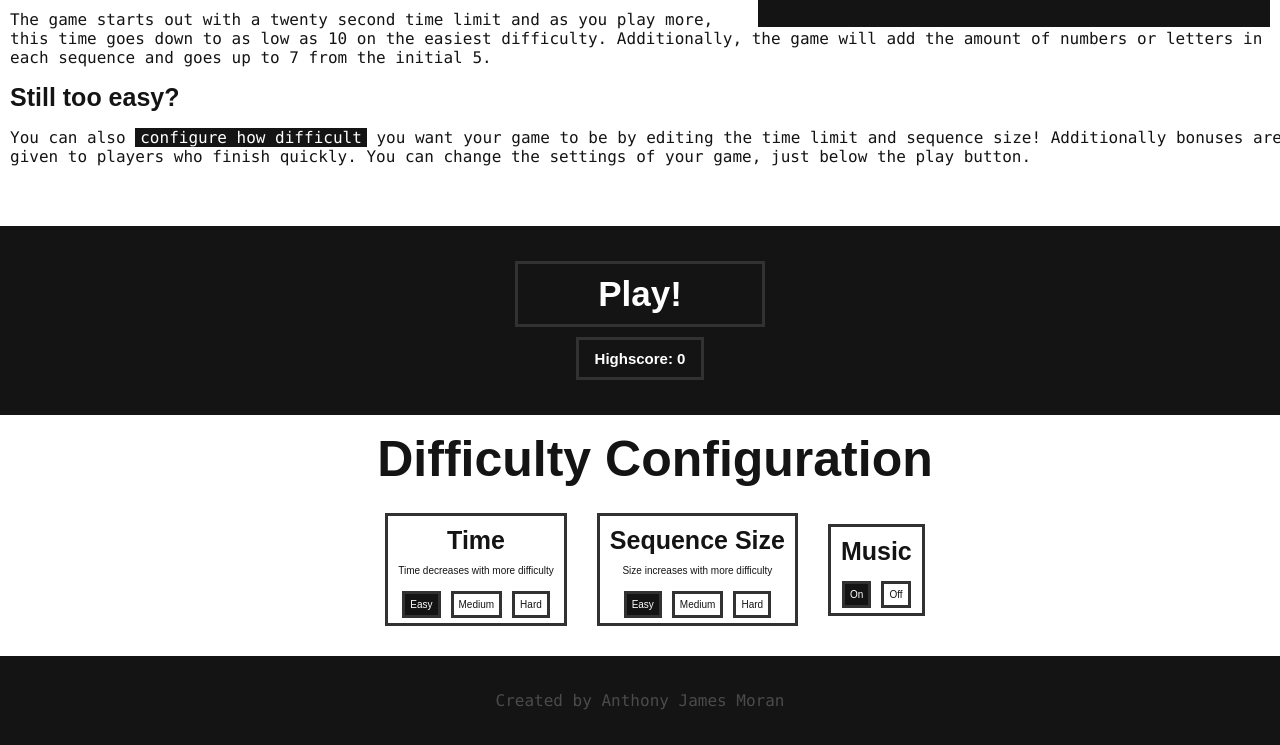
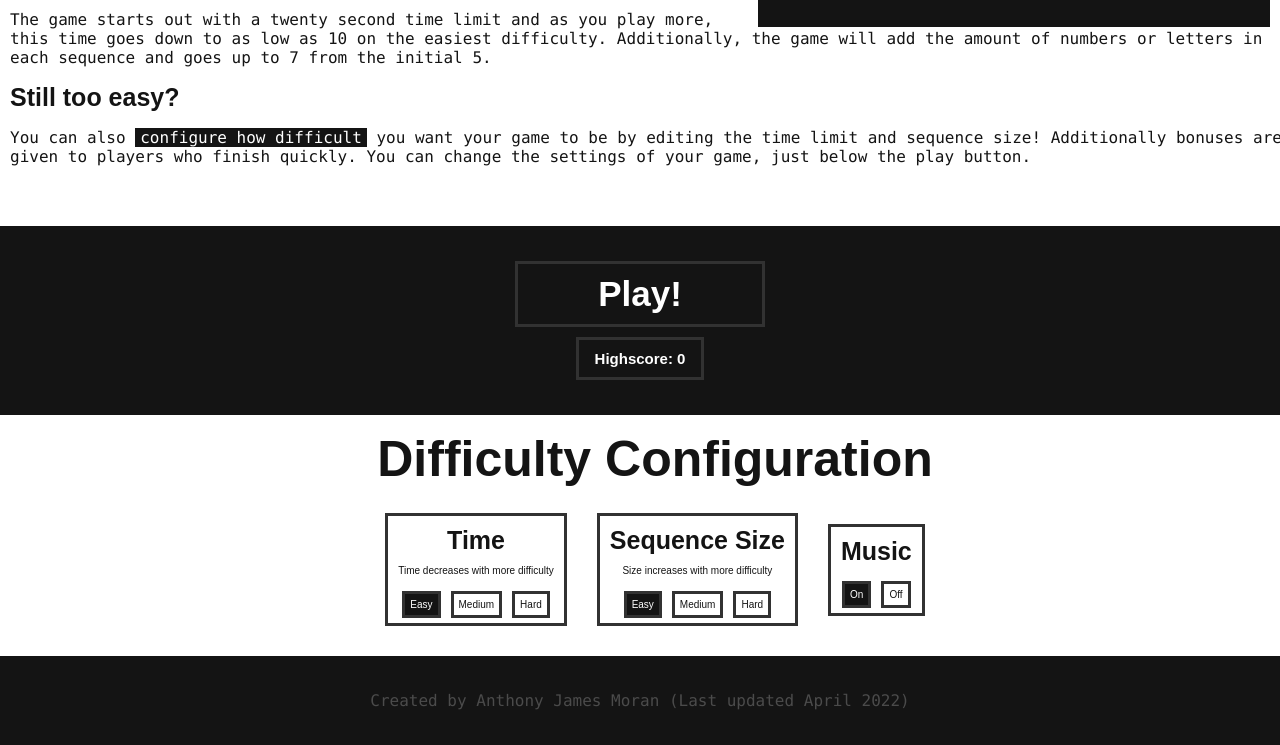
Before and after one commit to doppio-320/doppio-320.github.io, a plain HTML site: page games/ordle/instructionspage/menu.html in a window 1280 px wide. Shown: the part 785-1530 px from the top of the page. Drawn offline with Linux system fonts and the light colour scheme.

Commit message:
Update menu.html

```diff
--- a/games/ordle/instructionspage/menu.html
+++ b/games/ordle/instructionspage/menu.html
@@ -65,7 +65,7 @@
         </div>
 
         <div class="subsect">
-            <p class="footerData">Created by Anthony James Moran</p>
+            <p class="footerData">Created by Anthony James Moran (Last updated April 2022)</p>
         </div>
     </body>
 
```
